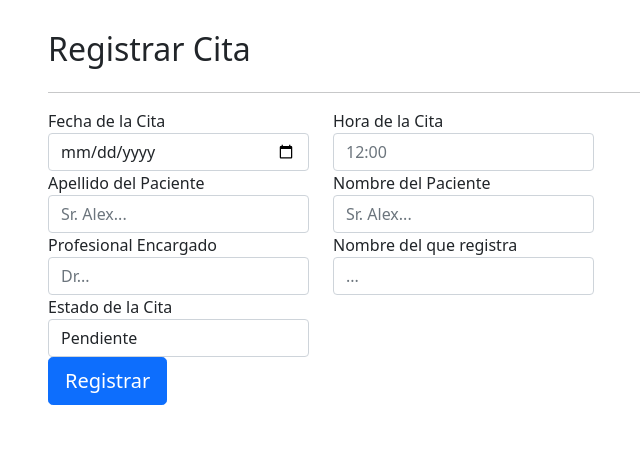
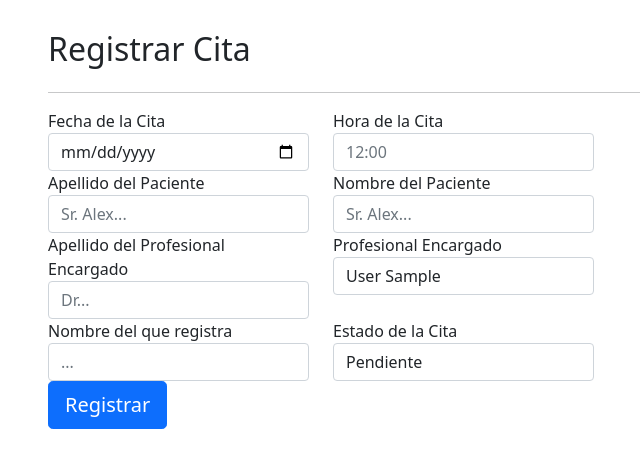
Before and after one commit to Dasc1227/Softville-NotTraditional, a Django app: page /register_appointment in a window 1280 px wide. Shown: the part 56-524 px from the top of the page, without its empty margins (34-674 px from the left). Run offline with Django 3.2, Linux system fonts and the light colour scheme; tables that the repository leaves empty hold one stand-in row (values such as "Sample post").

Commit message:
Change: Se cambia la seleccion de profesionales

```diff
--- a/calendville/appointments/templates/register_appointment.html
+++ b/calendville/appointments/templates/register_appointment.html
@@ -23,7 +23,7 @@
             <div class="row item-group">
                 <div class="col-sm-3">
                     <label for="labelLastName">Apellido del Paciente</label>
-                    <input type="text" class="form-control" id="inputLastName" name="inputName" placeholder="Sr. Alex..." required>
+                    <input type="text" class="form-control" id="inputLastName" name="inputLastName" placeholder="Sr. Alex..." required>
                 </div>
                 <div class="col-sm-3">
                     <label for="labelName">Nombre del Paciente</label>
@@ -32,15 +32,23 @@
             </div>
             <div class="row item-group">
                 <div class="col-sm-3">
-                    <label for="labelProfessional">Profesional Encargado</label>
-                    <input type="text" class="form-control" id="inputProfessional"  name = "inputProfessional" placeholder="Dr..." required>
+                    <label for="labelProfessional">Apellido del Profesional Encargado</label>
+                    <input type="text" class="form-control" id="inputProfessional"  name = "inputProfessionalLastName" placeholder="Dr..." required>
                 </div>
+                <div class="col-sm-3">
+                    <label for="labelName">Profesional Encargado</label>
+                    <select class="form-control" id="status" required name="status" >
+                        {% for worker in workers %}
+                            <option value="{{worker.id}}">{{worker.last_name}} {{worker.first_name}}</option>
+                        {% endfor %}
+                    </select>
+                </div>
+            </div>
+            <div class="row item-group">
                 <div class="col-sm-3">
                     <label for="labelRegister">Nombre del que registra</label>
                     <input type="text" class="form-control" id="inputRegister" name ="inputRegister" placeholder="..." required>
                 </div>
-            </div>
-            <div class="row item-group">
                 <div class="col-sm-3">
                     <label for="labelName">Estado de la Cita</label>
                     <select class="form-control" id="status" required name="status" >
@@ -57,5 +65,4 @@
                 </div>
             </div>
         </form>
-
 {% endblock %}
--- a/calendville/appointments/views.py
+++ b/calendville/appointments/views.py
@@ -59,19 +59,28 @@ def logout_view(request):
 
 
 def register_appointment(request):
+    context = {}
+    context['workers'] = Worker.objects.all()
     if request.method == "POST":
         date = request.POST["inputDate"]
         time = request.POST["inputTime"]
-        professional = request.POST["inputProfessional"]
-        pacient_name = request.POST["inputName"]
-        pacient_name = request.POST["inputLastName"]
+        professional_lastName = request.POST["inputProfessionalLastName"]
+        professional_Name = request.POST["inputProfessionalName"]
+        patient_name = request.POST["inputName"]
+        patient_LastName = request.POST["inputLastName"]
         appointment_status = request.POST["status"]
         register = request.POST["inputRegister"]
-
-        pacient = Pacient.objects.get(last_name=pacient_name)
+        pacient , created = Patient.objects.get_or_create(
+            id_number="0000000000",
+            name=patient_name,
+            last_name=patient_LastName,
+            email="",
+        )
+        register = request.user.id
+        worker = Worker.get()
 
 
-    return render(request, "register_appointment.html")
+    return render(request, "register_appointment.html", context)
 
 
 @login_required(login_url='/login')
```
